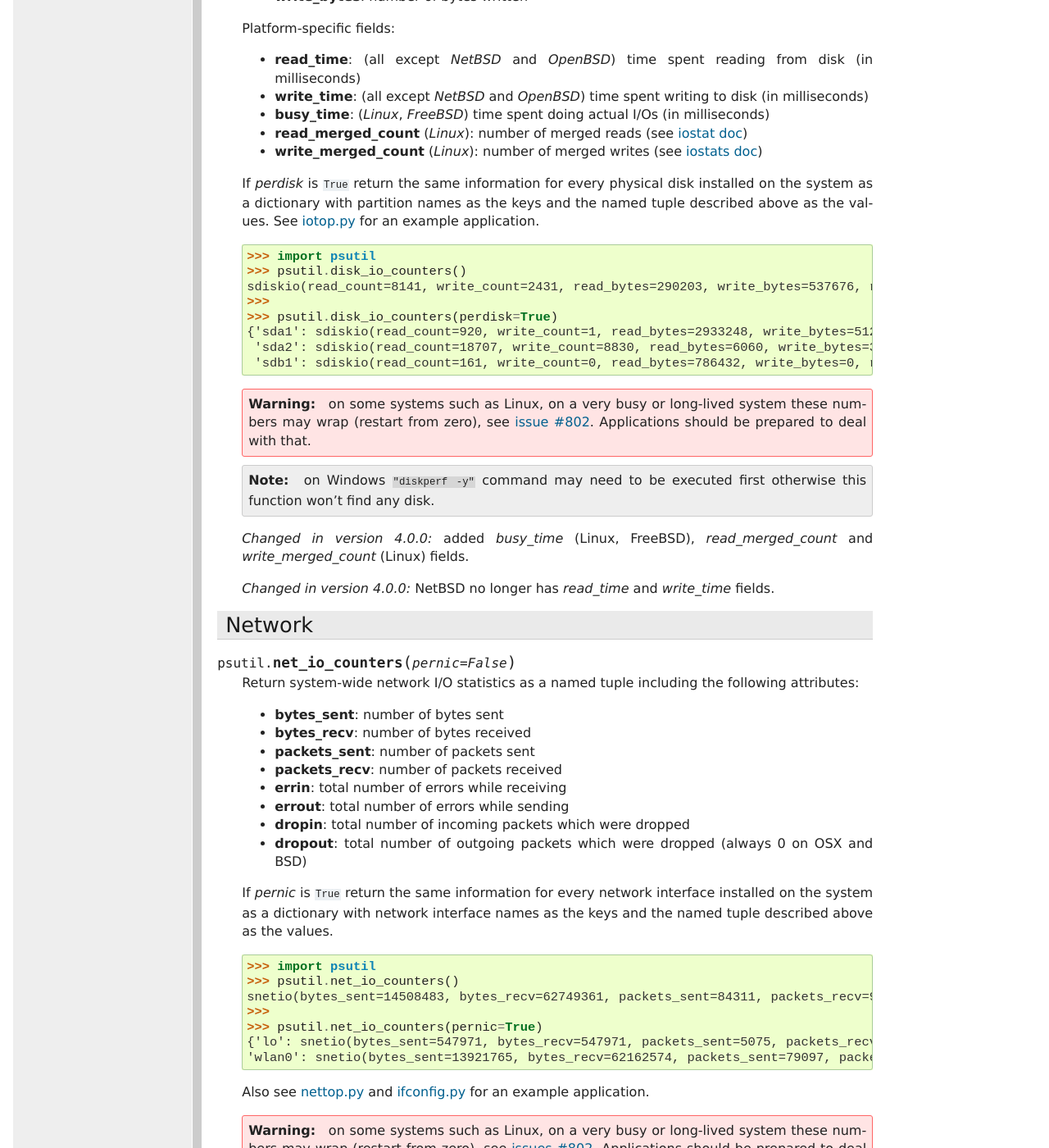
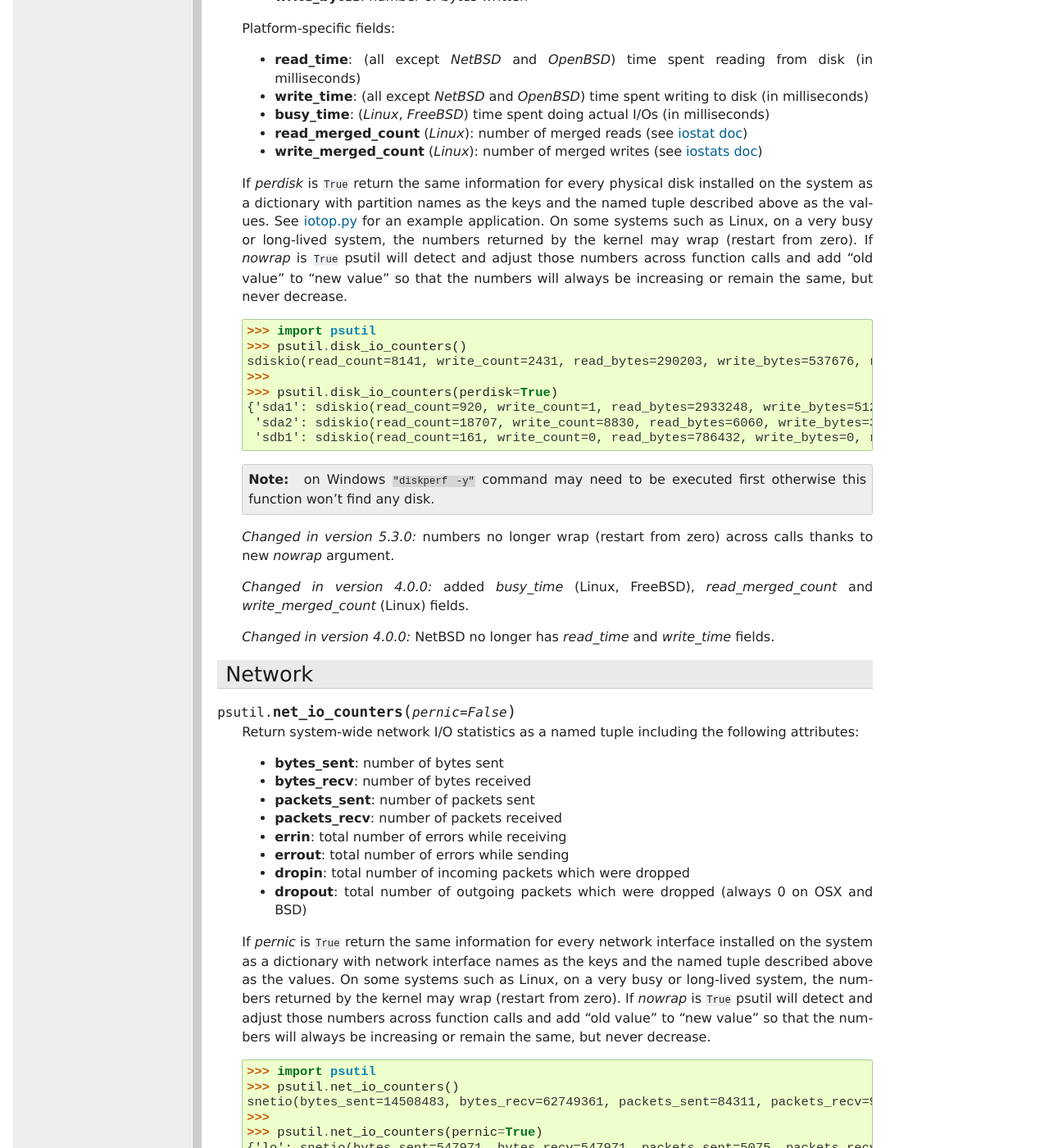
Before and after one commit to giampaolo/psutil, a Sphinx documentation site: the page built from docs/index.rst, in a window 1280 px wide and 1400 px high, scrolled down 6125 px. Shown: the whole window at 82% size. Built offline with Sphinx 7.4.7, drawn with Linux system fonts in a browser that asks for light colours; formulas are drawn with MathJax 3; some of the changed text lies outside the part shown.

Commit message:
#802: update doc + apply wrap function to disk and net io functions

```diff
--- a/HISTORY.rst
+++ b/HISTORY.rst
@@ -7,6 +7,8 @@
 
 **Enhancements**
 
+- 802_: disk_io_counters() and net_io_counters() numbers no longer wrap
+  (restart from 0). Introduced a new "nowrap" argument.
 - 1015_: swap_memory() now relies on /proc/meminfo instead of sysinfo() syscall
   so that it can be used in conjunction with PROCFS_PATH in order to retrieve
   memory info about Linux containers such as Docker and Heroku.
--- a/docs/index.rst
+++ b/docs/index.rst
@@ -366,7 +366,7 @@ Disks
   .. versionchanged::
     4.3.0 *percent* value takes root reserved space into account.
 
-.. function:: disk_io_counters(perdisk=False)
+.. function:: disk_io_counters(perdisk=False, nowrap=True)
 
   Return system-wide disk I/O statistics as a named tuple including the
   following fields:
@@ -394,6 +394,11 @@ Disks
   the named tuple described above as the values.
   See `iotop.py <https://github.com/giampaolo/psutil/blob/master/scripts/iotop.py>`__
   for an example application.
+  On some systems such as Linux, on a very busy or long-lived system, the
+  numbers returned by the kernel may wrap (restart from zero).
+  If *nowrap* is ``True`` psutil will detect and adjust those numbers across
+  function calls and add "old value" to "new value" so that the numbers will
+  always be increasing or remain the same, but never decrease.
 
     >>> import psutil
     >>> psutil.disk_io_counters()
@@ -404,15 +409,13 @@ Disks
      'sda2': sdiskio(read_count=18707, write_count=8830, read_bytes=6060, write_bytes=3443, read_time=24585, write_time=1572),
      'sdb1': sdiskio(read_count=161, write_count=0, read_bytes=786432, write_bytes=0, read_time=44, write_time=0)}
 
-  .. warning::
-    on some systems such as Linux, on a very busy or long-lived system these
-    numbers may wrap (restart from zero), see
-    `issue #802 <https://github.com/giampaolo/psutil/issues/802>`__.
-    Applications should be prepared to deal with that.
-
   .. note::
     on Windows ``"diskperf -y"`` command may need to be executed first
     otherwise this function won't find any disk.
+
+  .. versionchanged::
+    5.3.0 numbers no longer wrap (restart from zero) across calls thanks to new
+    *nowrap* argument.
 
   .. versionchanged::
     4.0.0 added *busy_time* (Linux, FreeBSD), *read_merged_count* and
@@ -442,6 +445,11 @@ Network
   If *pernic* is ``True`` return the same information for every network
   interface installed on the system as a dictionary with network interface
   names as the keys and the named tuple described above as the values.
+  On some systems such as Linux, on a very busy or long-lived system, the
+  numbers returned by the kernel may wrap (restart from zero).
+  If *nowrap* is ``True`` psutil will detect and adjust those numbers across
+  function calls and add "old value" to "new value" so that the numbers will
+  always be increasing or remain the same, but never decrease.
 
     >>> import psutil
     >>> psutil.net_io_counters()
@@ -455,11 +463,9 @@ Network
   and `ifconfig.py <https://github.com/giampaolo/psutil/blob/master/scripts/ifconfig.py>`__
   for an example application.
 
-  .. warning::
-    on some systems such as Linux, on a very busy or long-lived system these
-    numbers may wrap (restart from zero), see
-    `issues #802 <https://github.com/giampaolo/psutil/issues/802>`__.
-    Applications should be prepared to deal with that.
+  .. versionchanged::
+    5.3.0 numbers no longer wrap (restart from zero) across calls thanks to new
+    *nowrap* argument.
 
 .. function:: net_connections(kind='inet')
 
```
Also changed, not shown: psutil/__init__.py (+7 -2 lines), 3 other files.
